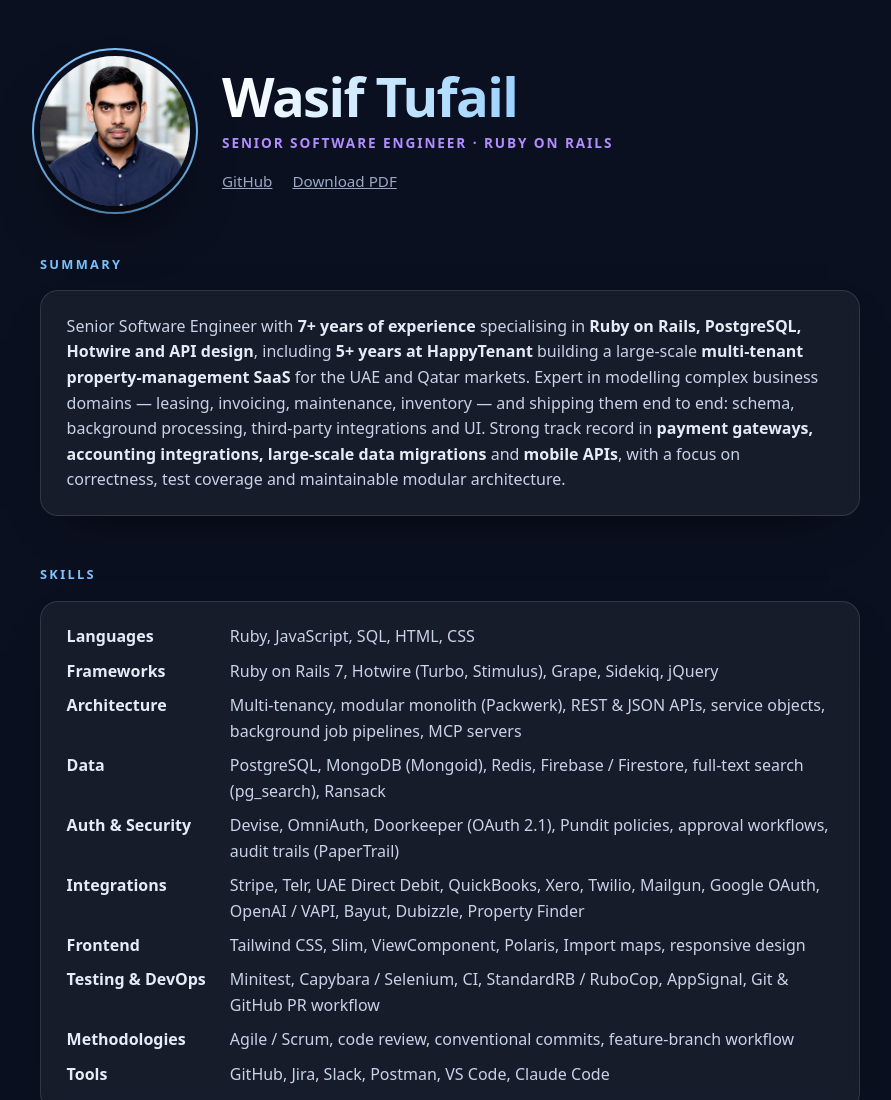
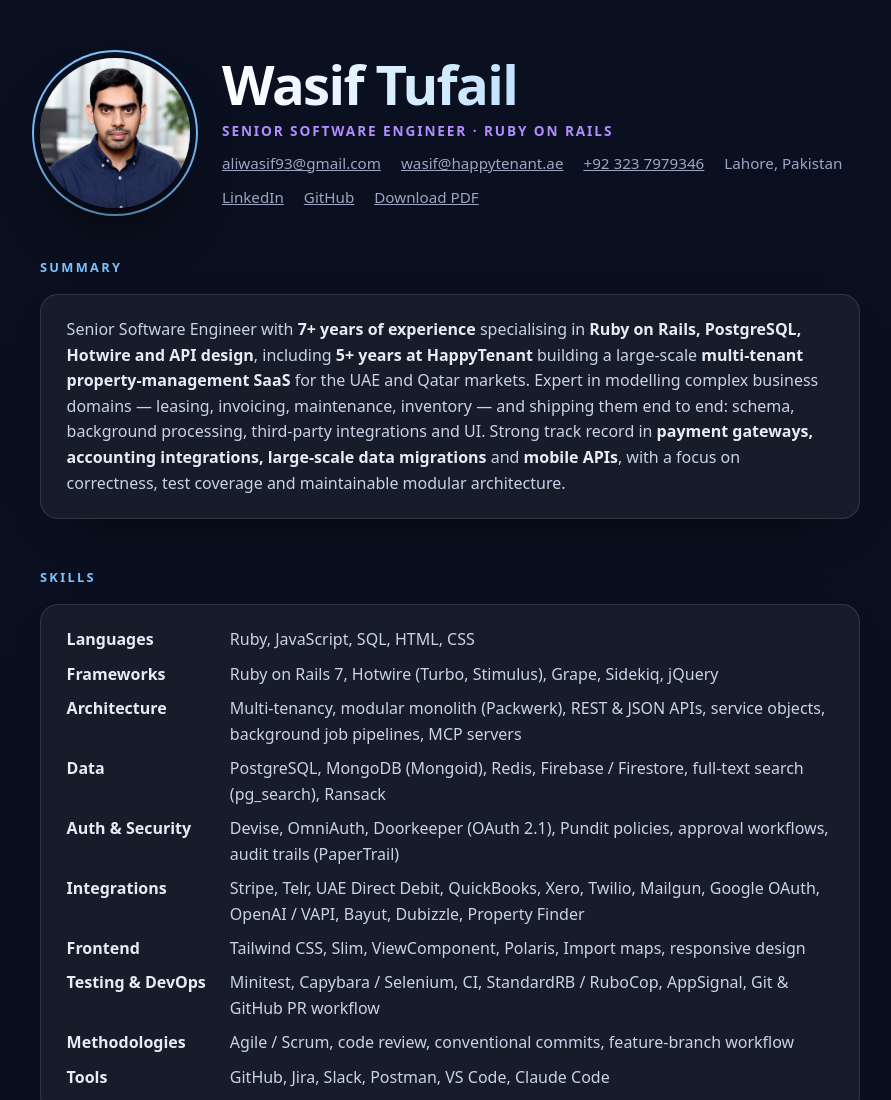
Before and after one commit to wasifali1993/wasifali1993.github.io, a plain HTML site: page index.html in a window 1280 px wide. Shown: the top 1100 px of the page, without its empty margins (190-1081 px from the left). Drawn offline with Linux system fonts and the light colour scheme.

Commit message:
Add contact details

```diff
--- a/index.html
+++ b/index.html
@@ -29,7 +29,7 @@
   .hero h1 { margin:0; font-size:clamp(2.2rem,6vw,3.4rem); letter-spacing:-.03em; line-height:1.05;
              background:linear-gradient(90deg,#fff,var(--accent)); -webkit-background-clip:text; background-clip:text; color:transparent }
   .hero p { margin:.4rem 0 0; color:var(--accent2); font-weight:600; text-transform:uppercase; letter-spacing:.14em; font-size:.85rem }
-  nav { margin-top:1rem; font-size:.95rem; display:flex; flex-wrap:wrap; gap:.25rem 1.25rem } nav a { color:var(--muted) } nav a:hover { color:var(--ink) }
+  nav { margin-top:.6rem; font-size:.95rem; display:flex; flex-wrap:wrap; gap:.25rem 1.25rem; color:var(--muted) } nav a { color:var(--muted) } nav a:hover { color:var(--ink) }
 
   h2 { font-size:.8rem; text-transform:uppercase; letter-spacing:.18em; color:var(--accent); margin:3rem 0 1rem }
   b { color:var(--ink); font-weight:600 }
@@ -55,7 +55,7 @@
   @media (prefers-reduced-motion:reduce) { .bg i { animation:none } .card { transition:none } }
   @media print {
     @page { size:A4; margin:14mm 16mm }
-    html,body { background:#fff; color:#111; font-size:10.5pt } .bg, nav { display:none }
+    html,body { background:#fff; color:#111; font-size:10.5pt } .bg, .dl { display:none } nav { font-size:9.5pt; color:#444; margin-top:.35rem } nav a { color:#222; text-decoration:none }
     main { padding:0; max-width:none; perspective:none } .hero { margin-bottom:1rem; gap:1.25rem } .hero h1 { color:#111; background:none; font-size:26pt } .hero img { box-shadow:none; width:90px; height:90px; border:3px solid #1b3a5c }
     .card { border:0; padding:0 0 .4rem; margin-bottom:.6rem; box-shadow:none; backdrop-filter:none; color:#222 }
     .card, .card > * { transform:none!important } article.card { break-inside:avoid } .card header, .card h3, h2 { break-after:avoid }
@@ -73,8 +73,15 @@
       <h1>Wasif Tufail</h1>
       <p>Senior Software Engineer · Ruby on Rails</p>
       <nav>
+        <a href="mailto:aliwasif93@gmail.com">aliwasif93@gmail.com</a>
+        <a href="mailto:wasif@happytenant.ae">wasif@happytenant.ae</a>
+        <a href="tel:+923237979346">+92 323 7979346</a>
+        <span>Lahore, Pakistan</span>
+      </nav>
+      <nav>
+        <a href="https://www.linkedin.com/in/wasif-tufail-59844886/">LinkedIn</a>
         <a href="https://github.com/wasifali1993">GitHub</a>
-        <a href="Wasif_Tufail_CV.pdf">Download PDF</a>
+        <a href="Wasif_Tufail_CV.pdf" class="dl">Download PDF</a>
       </nav>
     </div>
   </header>
```
Also changed, not shown: 1 other file.
